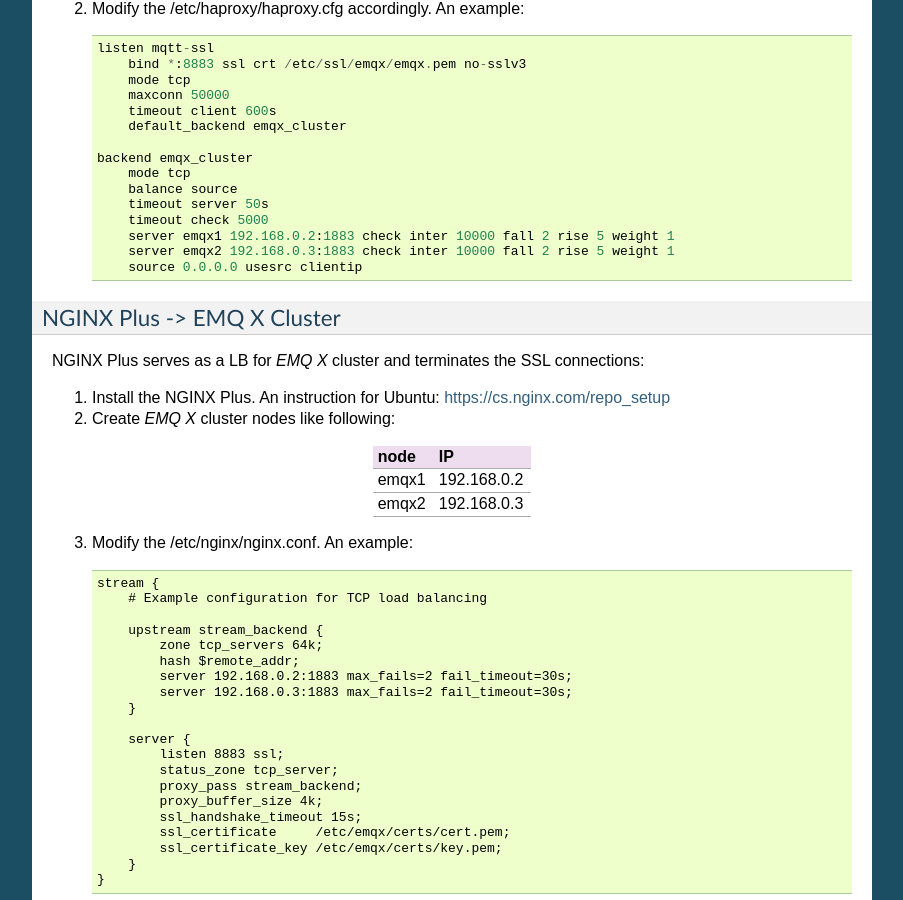
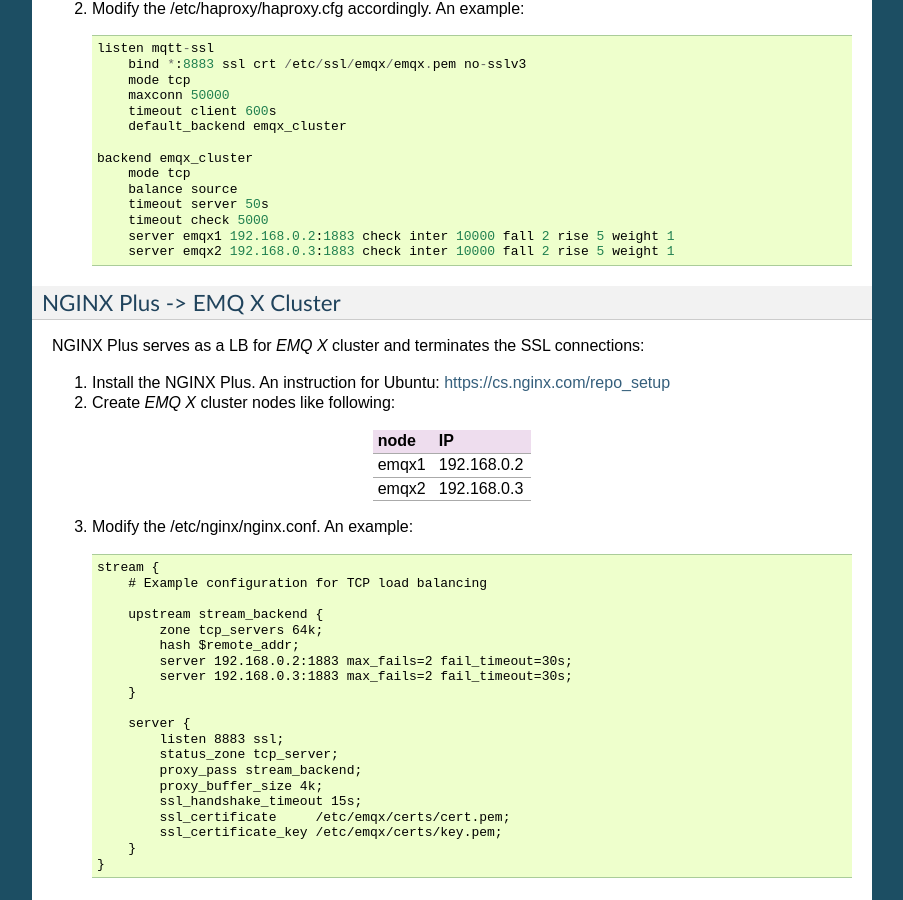
Before and after one commit to emqxarchive/emqx-docs-en, a Sphinx documentation site: the page built from source/deploy.rst, in a window 1280 px wide and 900 px high, scrolled down 3480 px. Shown: the whole window, without its empty margins (198-1101 px from the left). Built offline with Sphinx 7.4.7, drawn with Linux system fonts in a browser that asks for light colours.

Commit message:
Update deploy

```diff
--- a/source/deploy.rst
+++ b/source/deploy.rst
@@ -191,7 +191,6 @@
         timeout check 5000
         server emqx1 192.168.0.2:1883 check inter 10000 fall 2 rise 5 weight 1
         server emqx2 192.168.0.3:1883 check inter 10000 fall 2 rise 5 weight 1
-        source 0.0.0.0 usesrc clientip
 
 NGINX Plus -> EMQ X Cluster
 ---------------------------
```
